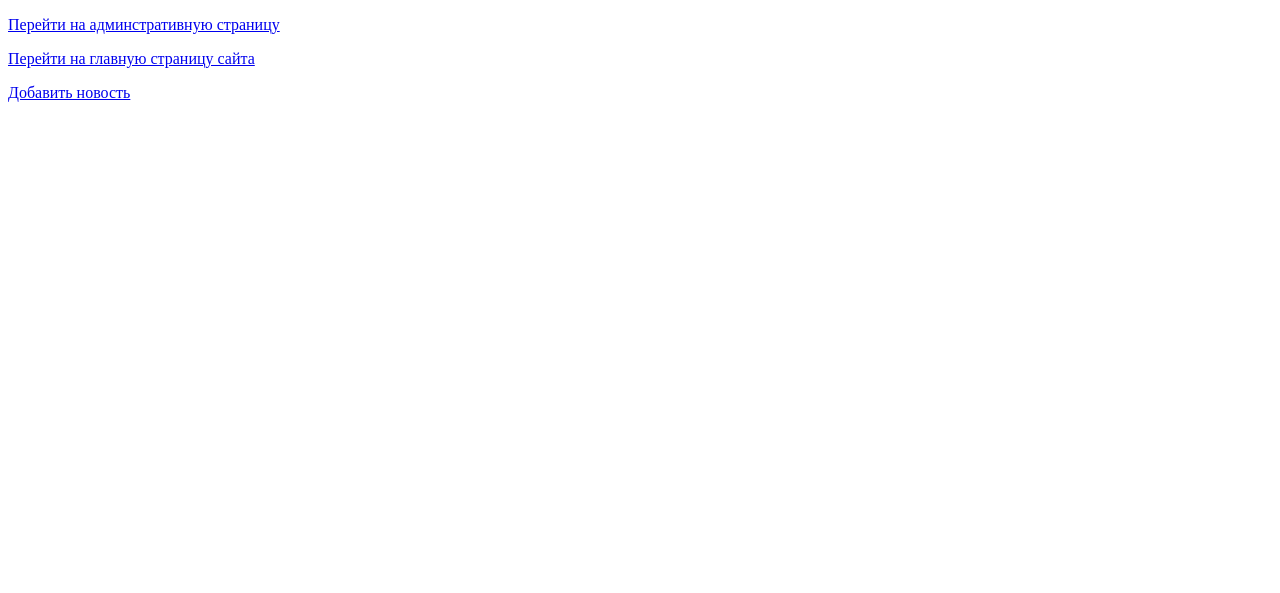
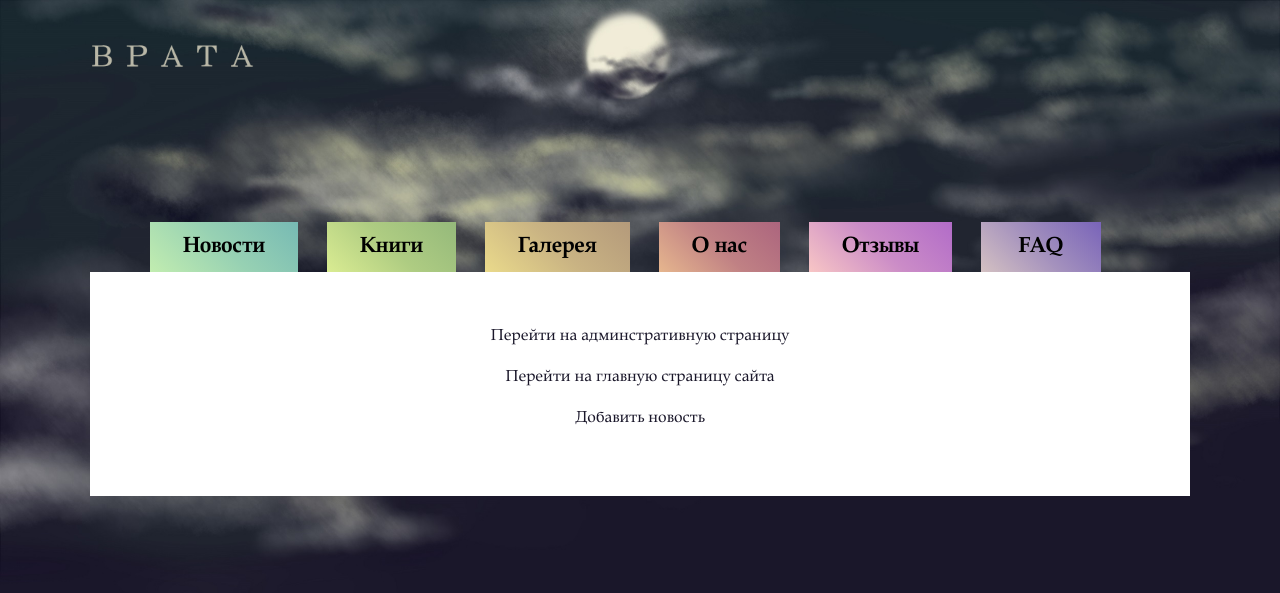
Before and after one commit to Mogrima/GateNews, a PHP site: page /all_list-news.php in a window 1280 px wide. Shown: the top 593 px of the page. Run offline with PHP 8.4, Linux system fonts and the light colour scheme; data that the repository does not hold is empty; some libraries are stand-ins or nearby versions; some web fonts are replaced.

Commit message:
стилизовала страницу списка новостей

```diff
--- a/all_list-news.php
+++ b/all_list-news.php
@@ -2,17 +2,60 @@
 <html lang="ru">
 <head>
   <meta charset="UTF-8">
-	<title>Обзор новостей</title>
+  <meta content="width=device-width, initial-scale=1" name="viewport">
+  <title>Врата. Версия 6</title>
+  <link href="img/favicon.png" rel="apple-touch-icon" sizes="180x180">
+  <link href="img/favicon.png" rel="icon" sizes="32x32" type="image/png">
+  <link href="img/favicon.png" rel="icon" sizes="16x16" type="image/png">
+  <link href="/site.webmanifest" rel="manifest">
+  <link color="#5bbad5" href="img/favicon.png" rel="mask-icon">
+  <meta content="#da532c" name="msapplication-TileColor">
+  <meta content="#ffffff" name="theme-color">
+  <link href="css/normalize.css" rel="stylesheet">
+  <link href="css/style.css" rel="stylesheet">
+  <link rel="stylesheet" href="css/news.css">
 </head>
-<body>
-    <p>
-        <a href="index.php">Перейти на админстративную страницу</a>
+<body class="page">
+  <div class="background-header"></div>
+  <header class="page-header">
+      <div class="page-header__wrapper container">
+        <a class="page-header__logo"><img class="page-header__logo-image" alt="Логотип Врата" width="164" height="54" src="img/Logo.png" width="164"></a>
+      </div>
+    </header>
+  <nav class="page-navigation">
+      <ul class="page-navigation__list">
+        <li class="page-navigation__item">
+          <a class="page-navigation__link" href="index.html">Новости</a>
+        </li>
+        <li class="page-navigation__item">
+          <a class="page-navigation__link page-navigation__link--green" href="works-catalog.html">Книги</a>
+        </li>
+        <li class="page-navigation__item">
+          <a class="page-navigation__link page-navigation__link--yellow" href="gallery.html">Галерея</a>
+        </li>
+        <li class="page-navigation__item">
+          <a class="page-navigation__link page-navigation__link--peach" href="about.html">О нас</a>
+        </li>
+        <li class="page-navigation__item">
+          <a class="page-navigation__link page-navigation__link--lilac" href="reviews.html">Отзывы</a>
+        </li>
+        <li class="page-navigation__item">
+          <a class="page-navigation__link page-navigation__link--purple" href="FAQ.html">FAQ</a>
+        </li>
+      </ul>
+  </nav>
+  <main class="page-main">
+    <div class="container">
+      <div class="substrate">
+        <!-- Подложка -->
+            <p class="block-link">
+                <a class="button" href="index.php">Перейти на админстративную страницу</a>
             </p>
-    <p>
-        <a href="gate-main-page.php">Перейти на главную страницу сайта</a>
+            <p class="block-link">
+                <a class="button" href="gate-main-page.php">Перейти на главную страницу сайта</a>
             </p>
-    <p>
-        <a href="addnews.php">Добавить новость</a>
+            <p class="block-link">
+                <a class="button" href="addnews.php">Добавить новость</a>
             </p>
             <?php
             require_once('appvars.php');
@@ -24,13 +67,18 @@
             $data = mysqli_query($dbc, $query);
 
             while($row = mysqli_fetch_array($data)) {
-    	echo '<div>';
-    	echo '<h3>' . $row['title'] . '</h3>';
-    	echo '<time>' . $row['date'] . '</time>';
-    	echo '<img src="' . G_UPLOADPATH . $row['screenshot'] . '">';
-    	echo '<a href="prewievs_news.php?id=' . $row['id'] . '">Просмотреть</a>';
-    	echo '</div>';
+                echo '<ul>';
+                echo '<li class="news__item clearfix">';
+                echo '<h3 class="header-title__title">' . $row['title'] . '</h3>';
+                echo '<time class="header-title__date">' . $row['date'] . '</time>';
+                echo '<img class="news__picture"  src="' . G_UPLOADPATH . $row['screenshot'] . '" width="121" height="123">';
+                echo '<a class="button" href="prewievs_news.php?id=' . $row['id'] . '">Просмотреть</a>';
+                echo '</li>';
+                echo '</ul>';
             }
           ?>
+      </div><!-- Подложка -->
+    </div>
+  </main>
 </body>
 </html>
```
Also changed, not shown: images/wlFybWr6ygo.jpg (added). Lines whose indentation alone changed are shown as unchanged.
